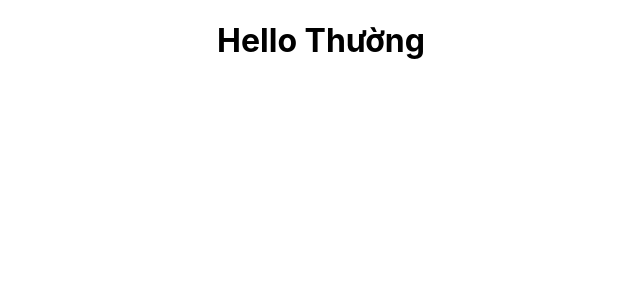
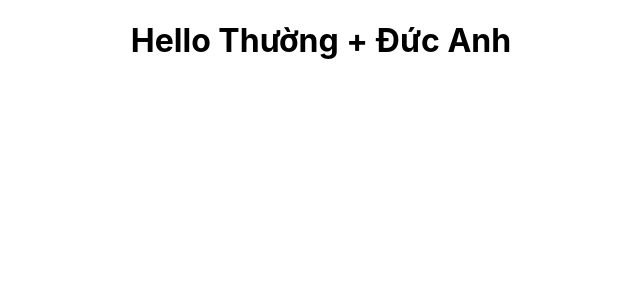
Before and after one commit to LazyProgramerPro/codeWithMe, a React (Create React App) app: page / in a window 1280 px wide. Shown: the top 300 px of the page, without its empty margins (319-959 px from the left). Built offline with nearby package versions, Linux system fonts and the light colour scheme.

Commit message:
[test] git test

```diff
--- a/src/App.js
+++ b/src/App.js
@@ -1,10 +1,9 @@
-import logo from './logo.svg';
 import './App.css';
 
 function App() {
   return (
     <div className="App">
-      <h1> Hello Thường</h1>
+      <h1> Hello Thường + Đức Anh</h1>
     </div>
   );
 }
```
